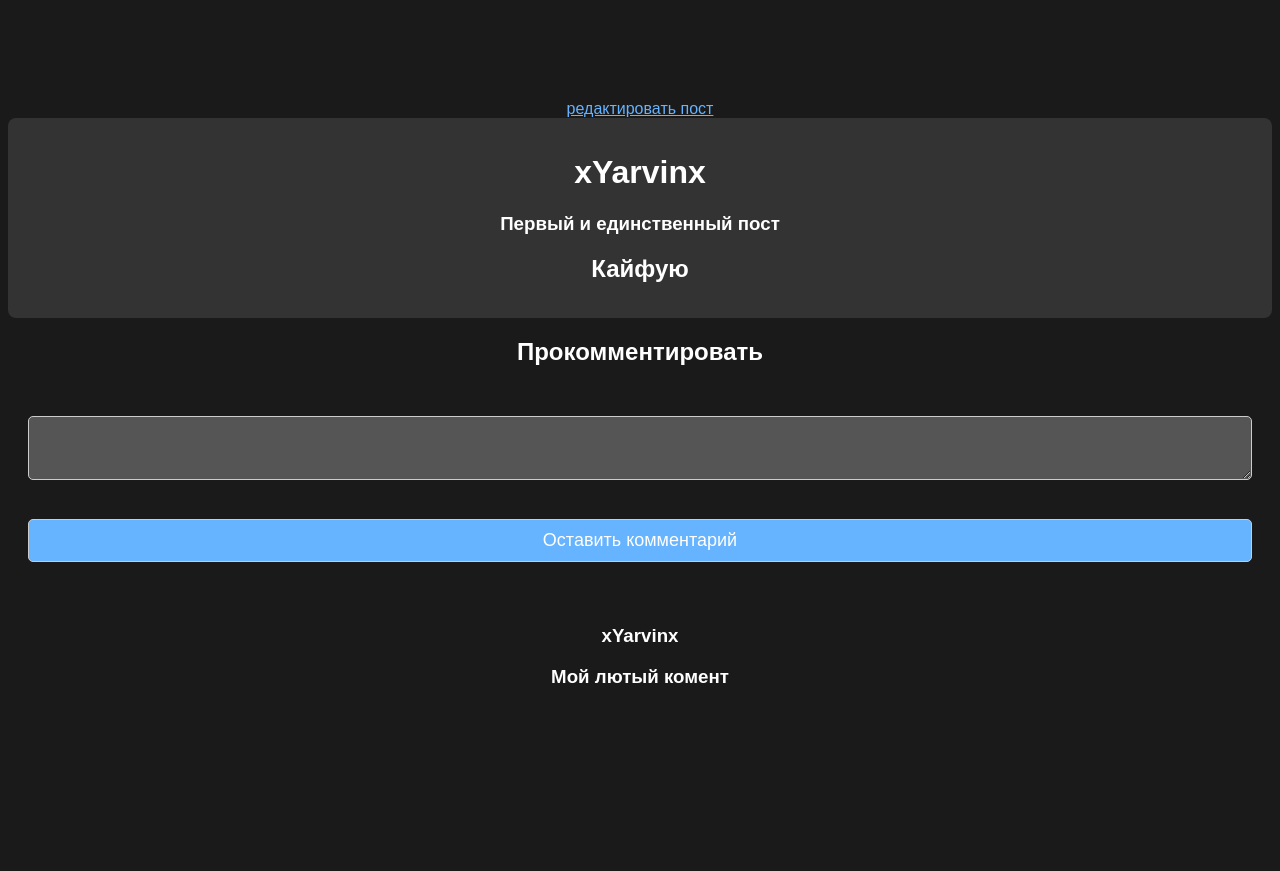
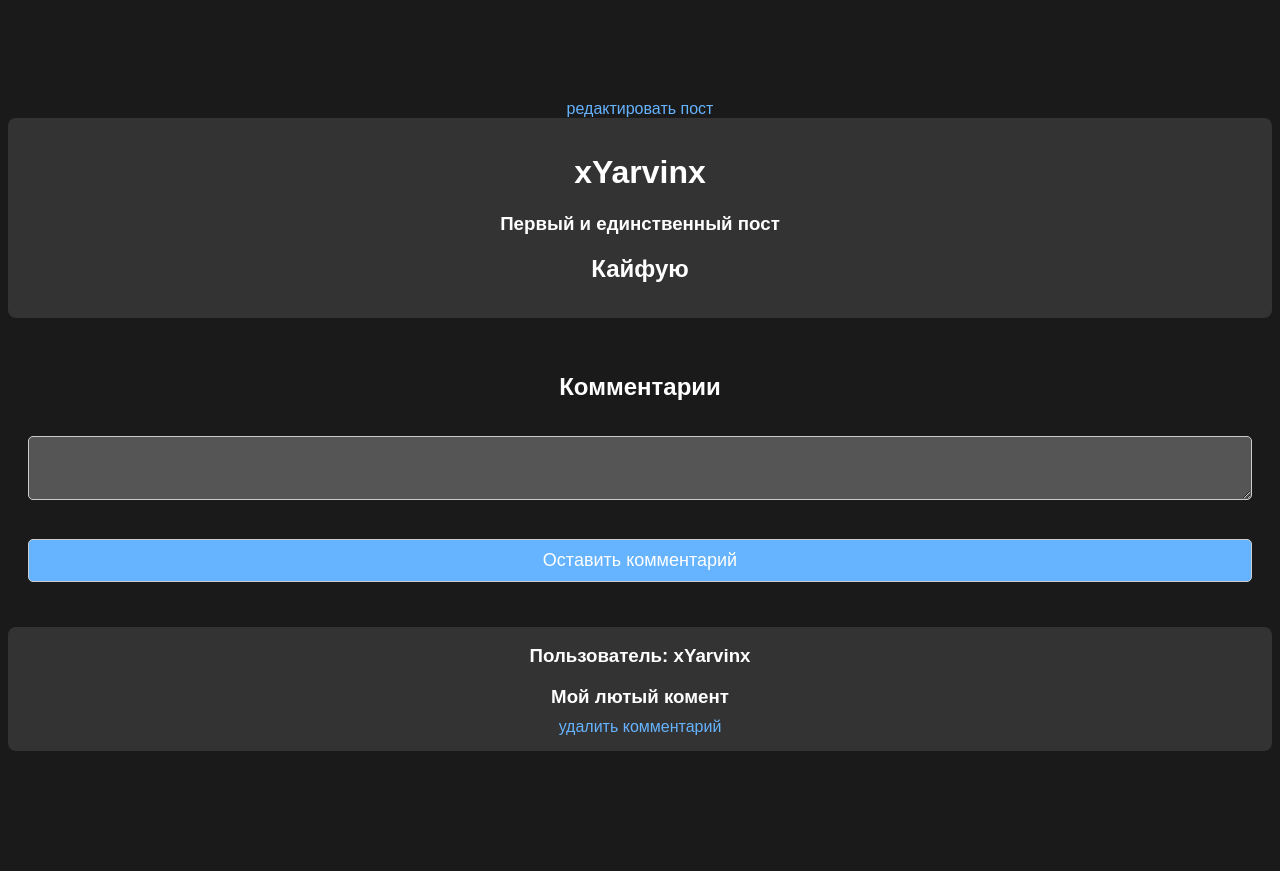
Before and after one commit to xYarvinx/Web_Forum_Flask, a Flask app: page /forum/1 in a window 1280 px wide. Shown: the part 66-937 px from the top of the page. Before the commit the page ends 749 px from the top, so only its background shows below. Run offline with Flask 3, Linux system fonts and the light colour scheme; a user stored in the database is signed in; data comes from the database, SQL or seed files in the repository.

Commit message:
Comments again

```diff
--- a/Controller/forum.py
+++ b/Controller/forum.py
@@ -13,7 +13,8 @@ def forum_details(forum_id):
     forum_data = ForumPost.query.get(forum_id)
     user_data = User.query.get(forum_data.user_id)
     comments = (db.session.query(Comment, User).filter_by(post_id=forum_id).filter_by(user_id=User.id)
-                .order_by(-Comment.id).values(User.username, Comment.text))
+                .order_by(-Comment.id).values(User.username, Comment.text,
+                                              User.id.label('user_id'), Comment.id.label('comment_id')))
 
     # оставление комментариев
     form = CreateCommentForm()
@@ -65,3 +66,12 @@ def edit_post(post_id):
         form.title.data = post.title
         form.content.data = post.content
     return render_template('edit_forum.html', form=form, post=post)
+
+@login_required
+@forum.route('/forum_details/<int:comment_id>', methods=['GET', 'POST'])
+def delete_comment(comment_id):
+    comment = Comment.query.get_or_404(comment_id)
+    post = ForumPost.query.get_or_404(comment.post_id)
+    db.session.delete(comment)
+    db.session.commit()
+    return redirect(url_for('forum.forum_details', forum_id=post.id))
--- a/static/styles.css
+++ b/static/styles.css
@@ -11,6 +11,7 @@ header, footer {
 }
 
 a {
+    text-decoration: none;
     color: #66b3ff; /* Цвет ссылок */
 }
 
@@ -108,7 +109,6 @@ nav li {
 }
 
 nav a {
-    text-decoration: none;
     color: #fff;
     font-weight: bold;
     font-size: 24px;
@@ -150,6 +150,7 @@ main {
     text-align: center;
     cursor: pointer;
     transition: background-color 0.3s ease;
+    word-break: break-all;
 }
 
 .forum-post h3 {
@@ -163,3 +164,20 @@ main {
 .forum-post:hover {
     background-color: #555;
 }
+
+.creat-a-comment {
+    padding-top: 35px;
+}
+
+.creat-a-comment form {
+    padding-top: 5px;
+}
+
+.comments-to-post{
+    display: grid;
+    gap: 20px;
+}
+
+.comment {
+    padding-top: 0;
+}
--- a/templates/forum_details.html
+++ b/templates/forum_details.html
@@ -20,7 +20,7 @@
     </div>
     {% if current_user.is_authenticated %}
     <div class = creat-a-comment>
-        <h2>Прокомментировать</h2>
+        <h2>Комментарии</h2>
         <form method="POST">
             {{ form.csrf_token }}
             <div class="form-group">
@@ -33,11 +33,17 @@
     </div>
     {% endif %}
 
-    <div class = comment-to-post>
+    <div class = comments-to-post>
         {% for comment in comments %}
-            <div class="comment">
-                <h3>{{ comment.username }}</h3>
+            <div class="forum-post comment">
+                <h3>Пользователь: {{ comment.username }}</h3>
                 <h3>{{ comment.text }}</h3>
+                {% if current_user.id == comment.user_id %}
+                    <div>
+                        <a href="{{ url_for('forum.delete_comment',
+                                comment_id=comment.comment_id) }}">  удалить комментарий </a>
+                    </div>
+                {% endif %}
             </div>
         {% endfor %}
     </div>
```
Also changed, not shown: forms.py (line endings or trailing spaces).
